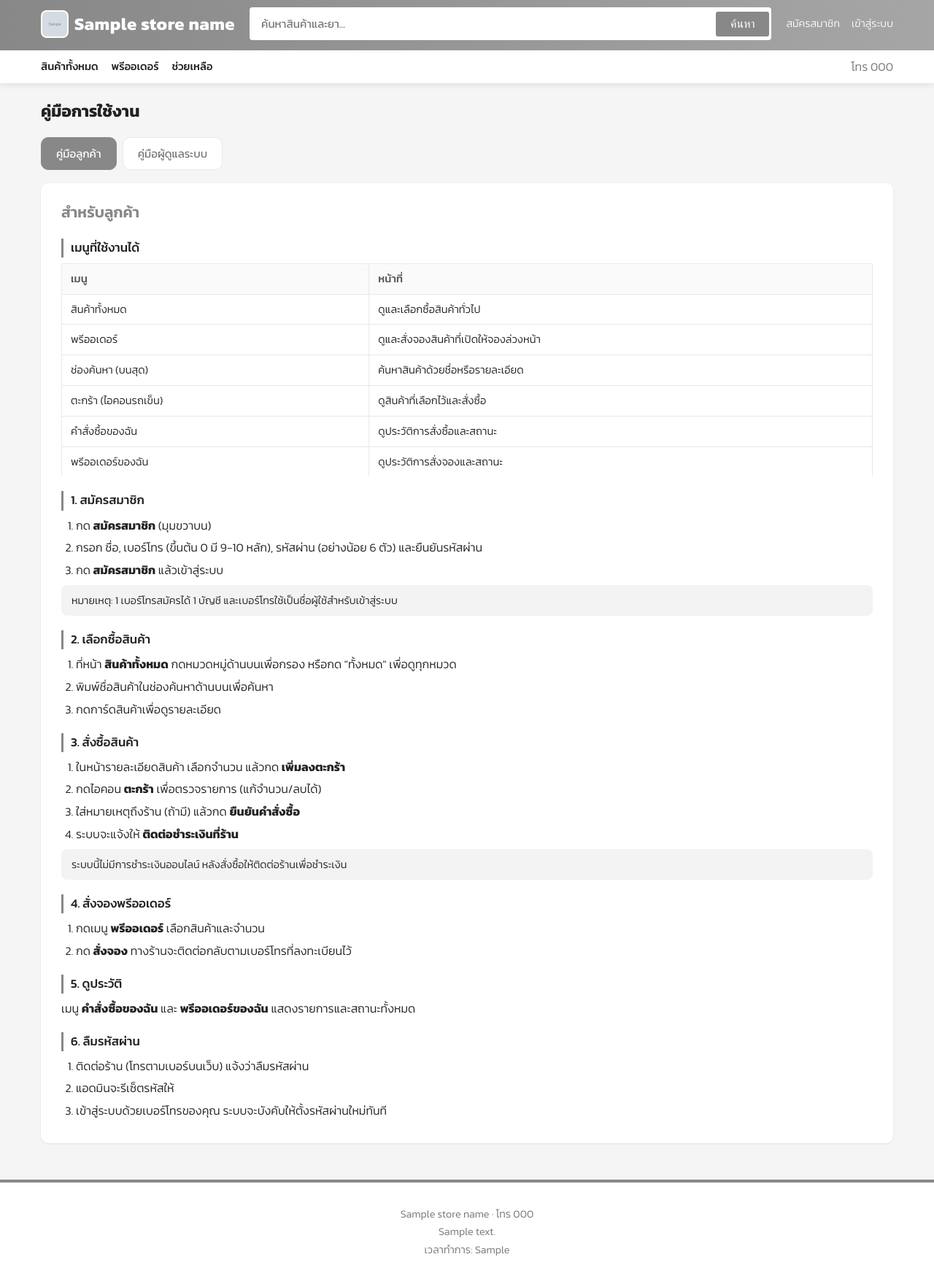
After one commit to mudrugstore/pharmacy-shop, a Python web app: template app/templates/shop/help.html in a window 1280 px wide. The commit adds this page. Shown: the whole page at 73% size. Run offline with Jinja, Linux system fonts and the light colour scheme; the template is opened without the code that fills it: most values are stand-ins (such as "Sample title", 1, 10 or a date in 2020); grey boxes marked "Sample" are stand-in pictures.

Commit message:
เพิ่มหน้าคู่มือการใช้งาน /help แยกตาม role + ลิงก์ในเมนู

```diff
--- a/app/routes/shop.py
+++ b/app/routes/shop.py
@@ -282,3 +282,9 @@ def order_detail(order_id):
         fetchall=True,
     )
     return render_template("shop/order_detail.html", order=order, items=items)
+
+
+@bp.route("/help")
+def help_page():
+    """หน้าคู่มือการใช้งาน แสดงเนื้อหาตาม role ของผู้ใช้"""
+    return render_template("shop/help.html")
--- a/app/static/style.css
+++ b/app/static/style.css
@@ -396,6 +396,29 @@ input[type="number"]:focus {
 .pd-price { background: #fcfcfc; border: 1px solid var(--border); border-radius: 8px; padding: 16px; margin: 14px 0; }
 .pd-price .num { color: var(--primary); font-size: 1.9rem; font-weight: 800; }
 
+/* ===== หน้าคู่มือ (help) ===== */
+.help-tabs { display: flex; gap: 8px; margin-bottom: 18px; flex-wrap: wrap; }
+.help-tab {
+    padding: 10px 20px; border: 1.5px solid var(--border); background: #fff;
+    border-radius: 10px; cursor: pointer; font-family: inherit; font-size: .95rem;
+    color: var(--muted); transition: all .15s;
+}
+.help-tab.active { background: var(--primary); color: #fff; border-color: var(--primary); }
+.help-section.hidden { display: none; }
+.help-card { background: #fff; border-radius: var(--radius); box-shadow: var(--shadow); padding: 24px 28px; }
+.help-h2 { font-size: 1.3rem; font-weight: 600; color: var(--primary); margin-bottom: 10px; }
+.help-h3 { font-size: 1.05rem; font-weight: 500; margin: 20px 0 8px; padding-left: 10px; border-left: 3px solid var(--primary); }
+.help-list { margin: 0 0 8px 20px; }
+.help-list li { margin-bottom: 6px; }
+.help-note { background: var(--primary-light); color: var(--text); border-radius: 8px; padding: 10px 14px; font-size: .9rem; margin: 8px 0; }
+.help-table { width: 100%; border-collapse: collapse; margin-bottom: 10px; }
+.help-table th, .help-table td { border: 1px solid var(--border); padding: 9px 12px; text-align: left; font-size: .92rem; }
+.help-table th { background: #fafafa; font-weight: 500; }
+
+@media (max-width: 640px) {
+    .help-card { padding: 18px 16px; }
+}
+
 /* footer */
 .footer { text-align: center; padding: 30px 16px; color: var(--muted); font-size: .9rem; background: #fff; border-top: 4px solid var(--primary); margin-top: 30px; }
 .footer p { margin: 2px 0; }
--- a/app/templates/base.html
+++ b/app/templates/base.html
@@ -68,6 +68,7 @@
             {% if current_user and current_user.is_admin %}
                 <a href="{{ url_for('admin.dashboard') }}">แผงแอดมิน</a>
             {% endif %}
+            <a href="{{ url_for('shop.help_page') }}">ช่วยเหลือ</a>
             <span class="spacer"></span>
             <span class="muted">โทร {{ store_phone }}</span>
         </div>
--- /dev/null
+++ b/app/templates/shop/help.html
@@ -0,0 +1,150 @@
+{% extends "base.html" %}
+{% block title %}คู่มือการใช้งาน · {{ store_name }}{% endblock %}
+{% block content %}
+<h1 class="page-title">คู่มือการใช้งาน</h1>
+
+{% set is_admin = current_user and current_user.is_admin %}
+
+{# ปุ่มสลับระหว่างคู่มือลูกค้า/แอดมิน แสดงเมื่อเป็นแอดมิน หรือยังไม่ได้ล็อกอิน #}
+{% if is_admin or not current_user %}
+<div class="help-tabs">
+    <button type="button" class="help-tab active" data-target="help-user">คู่มือลูกค้า</button>
+    <button type="button" class="help-tab" data-target="help-admin">คู่มือผู้ดูแลระบบ</button>
+</div>
+{% endif %}
+
+<!-- ================= คู่มือลูกค้า ================= -->
+<section id="help-user" class="help-section {% if is_admin %}hidden{% endif %}">
+    <div class="help-card">
+        <h2 class="help-h2">สำหรับลูกค้า</h2>
+
+        <h3 class="help-h3">เมนูที่ใช้งานได้</h3>
+        <table class="help-table">
+            <tr><th>เมนู</th><th>หน้าที่</th></tr>
+            <tr><td>สินค้าทั้งหมด</td><td>ดูและเลือกซื้อสินค้าทั่วไป</td></tr>
+            <tr><td>พรีออเดอร์</td><td>ดูและสั่งจองสินค้าที่เปิดให้จองล่วงหน้า</td></tr>
+            <tr><td>ช่องค้นหา (บนสุด)</td><td>ค้นหาสินค้าด้วยชื่อหรือรายละเอียด</td></tr>
+            <tr><td>ตะกร้า (ไอคอนรถเข็น)</td><td>ดูสินค้าที่เลือกไว้และสั่งซื้อ</td></tr>
+            <tr><td>คำสั่งซื้อของฉัน</td><td>ดูประวัติการสั่งซื้อและสถานะ</td></tr>
+            <tr><td>พรีออเดอร์ของฉัน</td><td>ดูประวัติการสั่งจองและสถานะ</td></tr>
+        </table>
+
+        <h3 class="help-h3">1. สมัครสมาชิก</h3>
+        <ol class="help-list">
+            <li>กด <b>สมัครสมาชิก</b> (มุมขวาบน)</li>
+            <li>กรอก ชื่อ, เบอร์โทร (ขึ้นต้น 0 มี 9-10 หลัก), รหัสผ่าน (อย่างน้อย 6 ตัว) และยืนยันรหัสผ่าน</li>
+            <li>กด <b>สมัครสมาชิก</b> แล้วเข้าสู่ระบบ</li>
+        </ol>
+        <p class="help-note">หมายเหตุ: 1 เบอร์โทรสมัครได้ 1 บัญชี และเบอร์โทรใช้เป็นชื่อผู้ใช้สำหรับเข้าสู่ระบบ</p>
+
+        <h3 class="help-h3">2. เลือกซื้อสินค้า</h3>
+        <ol class="help-list">
+            <li>ที่หน้า <b>สินค้าทั้งหมด</b> กดหมวดหมู่ด้านบนเพื่อกรอง หรือกด "ทั้งหมด" เพื่อดูทุกหมวด</li>
+            <li>พิมพ์ชื่อสินค้าในช่องค้นหาด้านบนเพื่อค้นหา</li>
+            <li>กดการ์ดสินค้าเพื่อดูรายละเอียด</li>
+        </ol>
+
+        <h3 class="help-h3">3. สั่งซื้อสินค้า</h3>
+        <ol class="help-list">
+            <li>ในหน้ารายละเอียดสินค้า เลือกจำนวน แล้วกด <b>เพิ่มลงตะกร้า</b></li>
+            <li>กดไอคอน <b>ตะกร้า</b> เพื่อตรวจรายการ (แก้จำนวน/ลบได้)</li>
+            <li>ใส่หมายเหตุถึงร้าน (ถ้ามี) แล้วกด <b>ยืนยันคำสั่งซื้อ</b></li>
+            <li>ระบบจะแจ้งให้ <b>ติดต่อชำระเงินที่ร้าน</b></li>
+        </ol>
+        <p class="help-note">ระบบนี้ไม่มีการชำระเงินออนไลน์ หลังสั่งซื้อให้ติดต่อร้านเพื่อชำระเงิน</p>
+
+        <h3 class="help-h3">4. สั่งจองพรีออเดอร์</h3>
+        <ol class="help-list">
+            <li>กดเมนู <b>พรีออเดอร์</b> เลือกสินค้าและจำนวน</li>
+            <li>กด <b>สั่งจอง</b> ทางร้านจะติดต่อกลับตามเบอร์โทรที่ลงทะเบียนไว้</li>
+        </ol>
+
+        <h3 class="help-h3">5. ดูประวัติ</h3>
+        <p>เมนู <b>คำสั่งซื้อของฉัน</b> และ <b>พรีออเดอร์ของฉัน</b> แสดงรายการและสถานะทั้งหมด</p>
+
+        <h3 class="help-h3">6. ลืมรหัสผ่าน</h3>
+        <ol class="help-list">
+            <li>ติดต่อร้าน (โทรตามเบอร์บนเว็บ) แจ้งว่าลืมรหัสผ่าน</li>
+            <li>แอดมินจะรีเซ็ตรหัสให้</li>
+            <li>เข้าสู่ระบบด้วยเบอร์โทรของคุณ ระบบจะบังคับให้ตั้งรหัสผ่านใหม่ทันที</li>
+        </ol>
+    </div>
+</section>
+
+<!-- ================= คู่มือแอดมิน ================= -->
+<section id="help-admin" class="help-section {% if not is_admin %}hidden{% endif %}">
+    <div class="help-card">
+        <h2 class="help-h2">สำหรับผู้ดูแลระบบ</h2>
+
+        <h3 class="help-h3">เมนูที่ใช้งานได้ (แผงแอดมิน)</h3>
+        <table class="help-table">
+            <tr><th>เมนู</th><th>หน้าที่</th></tr>
+            <tr><td>ภาพรวม</td><td>ดูสถิติรวมของร้าน</td></tr>
+            <tr><td>หมวดหมู่</td><td>เพิ่ม/ลบหมวดหมู่ + ใส่รูปหมวดหมู่</td></tr>
+            <tr><td>สินค้า</td><td>เพิ่ม/แก้ไข/ลบสินค้า + จัดการสต็อก + อัปโหลดรูป</td></tr>
+            <tr><td>คำสั่งซื้อ</td><td>ดูคำสั่งซื้อแบบละเอียด + อัปเดตสถานะ</td></tr>
+            <tr><td>พรีออเดอร์</td><td>ดูรายการสั่งจอง + เบอร์ลูกค้า + อัปเดตสถานะ</td></tr>
+            <tr><td>ผู้ใช้</td><td>ดูรายชื่อลูกค้า + รีเซ็ตรหัสผ่าน + ลบผู้ใช้</td></tr>
+            <tr><td>แบนเนอร์</td><td>จัดการแบนเนอร์โฆษณาบนหน้าร้าน</td></tr>
+            <tr><td>ตั้งค่าร้าน</td><td>แก้ชื่อร้าน เบอร์ โลโก้ สีเว็บ ข้อความต่างๆ</td></tr>
+        </table>
+
+        <h3 class="help-h3">1. จัดการหมวดหมู่</h3>
+        <p>เมนู <b>หมวดหมู่</b> → กรอกชื่อ + เลือกรูปไอคอน (ไม่ใส่ก็ได้) → กด เพิ่มหมวดหมู่ · ลบได้ด้วยปุ่มลบ</p>
+
+        <h3 class="help-h3">2. จัดการสินค้า</h3>
+        <ol class="help-list">
+            <li>เมนู <b>สินค้า</b> → <b>+ เพิ่มสินค้าใหม่</b></li>
+            <li>กรอก ชื่อ, หมวดหมู่, รายละเอียด, ราคา, สต็อก, รูปสินค้า</li>
+            <li>ติ๊ก "เป็นสินค้าพรีออเดอร์" ถ้าต้องการให้สินค้าอยู่ในเมนูพรีออเดอร์ (สั่งจอง) แทนการขายปกติ</li>
+            <li>ตั้งสต็อกเร็ว: ปรับตัวเลขในหน้ารายการสินค้าแล้วกด "ตั้ง"</li>
+        </ol>
+
+        <h3 class="help-h3">3. จัดการคำสั่งซื้อ</h3>
+        <p>เมนู <b>คำสั่งซื้อ</b> → กด "รายละเอียด" เพื่อดูข้อมูลลูกค้า เบอร์โทร และรายการสินค้า → เลือกสถานะแล้วกดบันทึก</p>
+        <p class="help-note">เมื่อลูกค้าสั่งซื้อ ระบบตัดสต็อกอัตโนมัติทันที</p>
+
+        <h3 class="help-h3">4. จัดการพรีออเดอร์</h3>
+        <p>เมนู <b>พรีออเดอร์</b> → เห็นเบอร์ลูกค้าสำหรับติดต่อกลับ → อัปเดตสถานะ (รอติดต่อกลับ / ติดต่อแล้ว / ยืนยันแล้ว / ยกเลิก)</p>
+
+        <h3 class="help-h3">5. จัดการผู้ใช้</h3>
+        <p>เมนู <b>ผู้ใช้</b> → กรณีลูกค้าลืมรหัส กด "รีเซ็ตรหัส" ลูกค้าจะต้องตั้งรหัสใหม่เองเมื่อเข้าสู่ระบบครั้งถัดไป · ลบผู้ใช้ได้ (ย้อนกลับไม่ได้)</p>
+
+        <h3 class="help-h3">6. จัดการแบนเนอร์</h3>
+        <ol class="help-list">
+            <li>เมนู <b>แบนเนอร์</b> → เลือกรูป (แนะนำ 1200 x 384 px)</li>
+            <li>เลือกหน้าที่จะแสดง: ทั้งสองหน้า / หน้าสินค้า / หน้าพรีออเดอร์</li>
+            <li>ใส่ลิงก์เมื่อคลิก (ไม่ใส่ก็ได้) และลำดับการแสดง → อัปโหลด</li>
+            <li>ซ่อน/แสดง หรือลบได้ที่การ์ดแบนเนอร์</li>
+        </ol>
+
+        <h3 class="help-h3">7. ตั้งค่าร้าน</h3>
+        <p>เมนู <b>ตั้งค่าร้าน</b> → แก้ โลโก้, ชื่อร้าน, เบอร์โทร, ที่อยู่, เวลาทำการ, ข้อความแจ้งลูกค้า และ สีหลักของเว็บ (เปลี่ยนแล้วมีผลทันที)</p>
+
+        <h3 class="help-h3">เริ่มใช้งานครั้งแรก</h3>
+        <ol class="help-list">
+            <li>ตั้งค่าร้าน (ชื่อ เบอร์ โลโก้ สี)</li>
+            <li>สร้างหมวดหมู่</li>
+            <li>เพิ่มสินค้าพร้อมรูปและสต็อก</li>
+            <li>(ถ้าต้องการ) อัปโหลดแบนเนอร์</li>
+            <li>ทดสอบฝั่งลูกค้า: สมัครบัญชีทดสอบ ลองสั่งซื้อ แล้วดูที่เมนูคำสั่งซื้อ</li>
+        </ol>
+    </div>
+</section>
+
+<script>
+(function () {
+    var tabs = document.querySelectorAll(".help-tab");
+    if (!tabs.length) return;
+    tabs.forEach(function (t) {
+        t.addEventListener("click", function () {
+            tabs.forEach(function (x) { x.classList.remove("active"); });
+            t.classList.add("active");
+            document.getElementById("help-user").classList.add("hidden");
+            document.getElementById("help-admin").classList.add("hidden");
+            document.getElementById(t.dataset.target).classList.remove("hidden");
+        });
+    });
+})();
+</script>
+{% endblock %}
```
Also changed, not shown: คู่มือการใช้งาน.md (added, +226 -0 lines).
